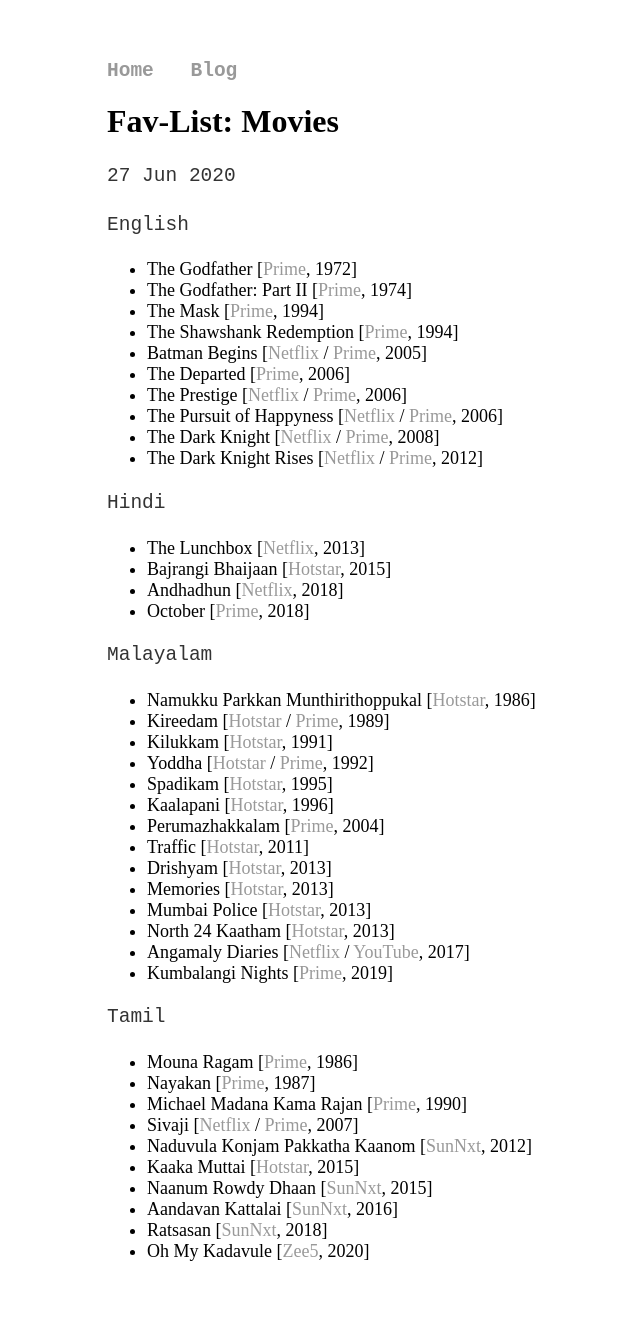
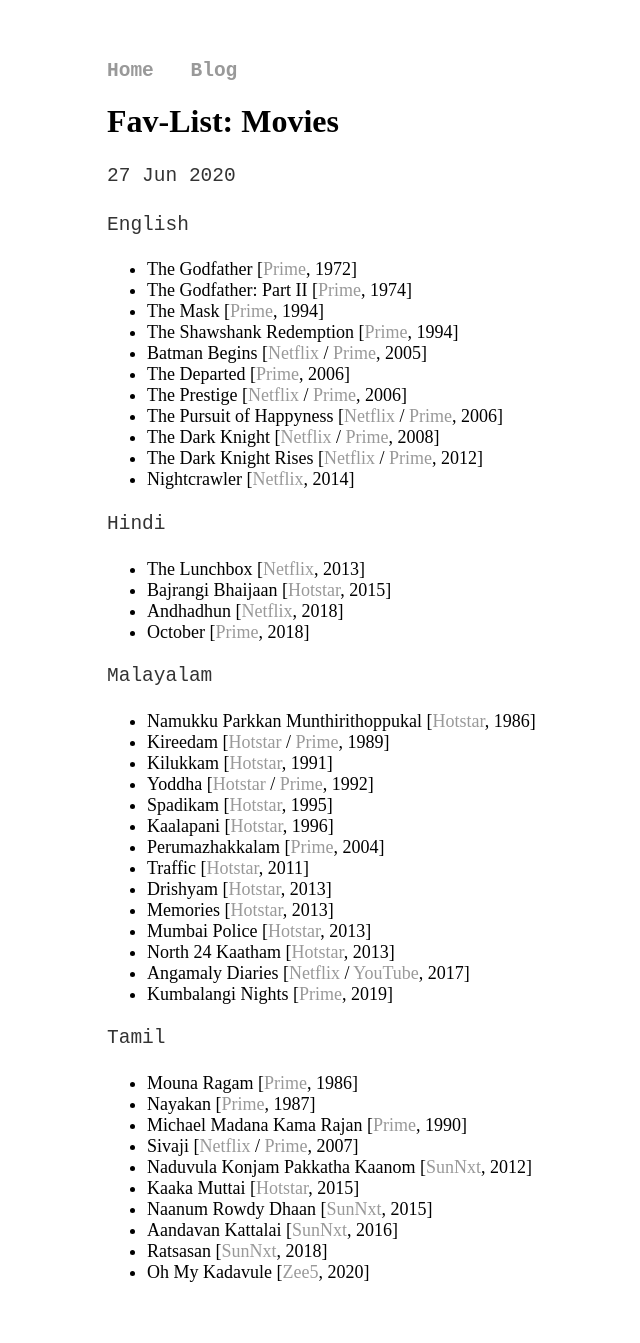
Before and after one commit to joe019/joe019.github.io, a Jekyll site: the page built from _posts/2020-06-27-movies.md, in a window 1280 px wide. Shown: the whole page, without its empty margins (53-693 px from the left). Built offline with Jekyll 4.4.1, drawn with Linux system fonts in a browser that asks for light colours; before the commit the page ends 1322 px from its top, so only the background shows below that.

Commit message:
Added "Nightcrawler"

```diff
--- a/_posts/2020-06-27-movies.md
+++ b/_posts/2020-06-27-movies.md
@@ -15,6 +15,7 @@
 * The Pursuit of Happyness [[Netflix](https://www.netflix.com/watch/70044605) / [Prime](https://www.primevideo.com/detail/0MW4Y2G0VYCAN9FD9NU3J3RA0U), 2006]
 * The Dark Knight [[Netflix](https://www.netflix.com/watch/70079583) / [Prime](https://www.primevideo.com/detail/0QSTXR0EXWWYI4D3UGMLFM4A0Q), 2008]
 * The Dark Knight Rises [[Netflix](https://www.netflix.com/watch/70213514) / [Prime](https://www.primevideo.com/detail/0HX4ZJ73JRAEWPVUE5ZA7ALIIX), 2012]
+* Nightcrawler [[Netflix](https://www.netflix.com/in/title/70295182), 2014]
 
 Hindi
 * The Lunchbox [[Netflix](https://www.netflix.com/in/title/70278932), 2013]
```
